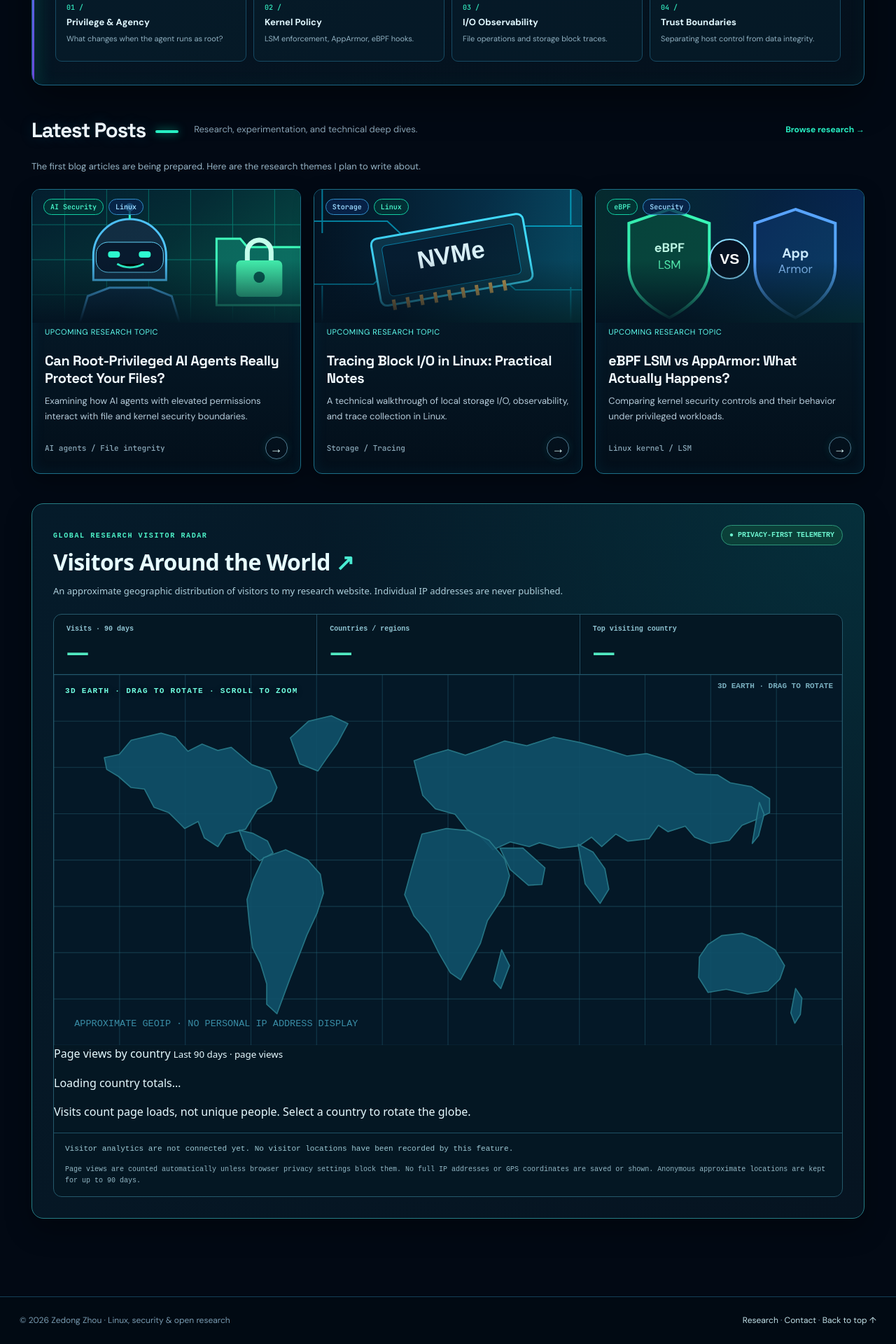
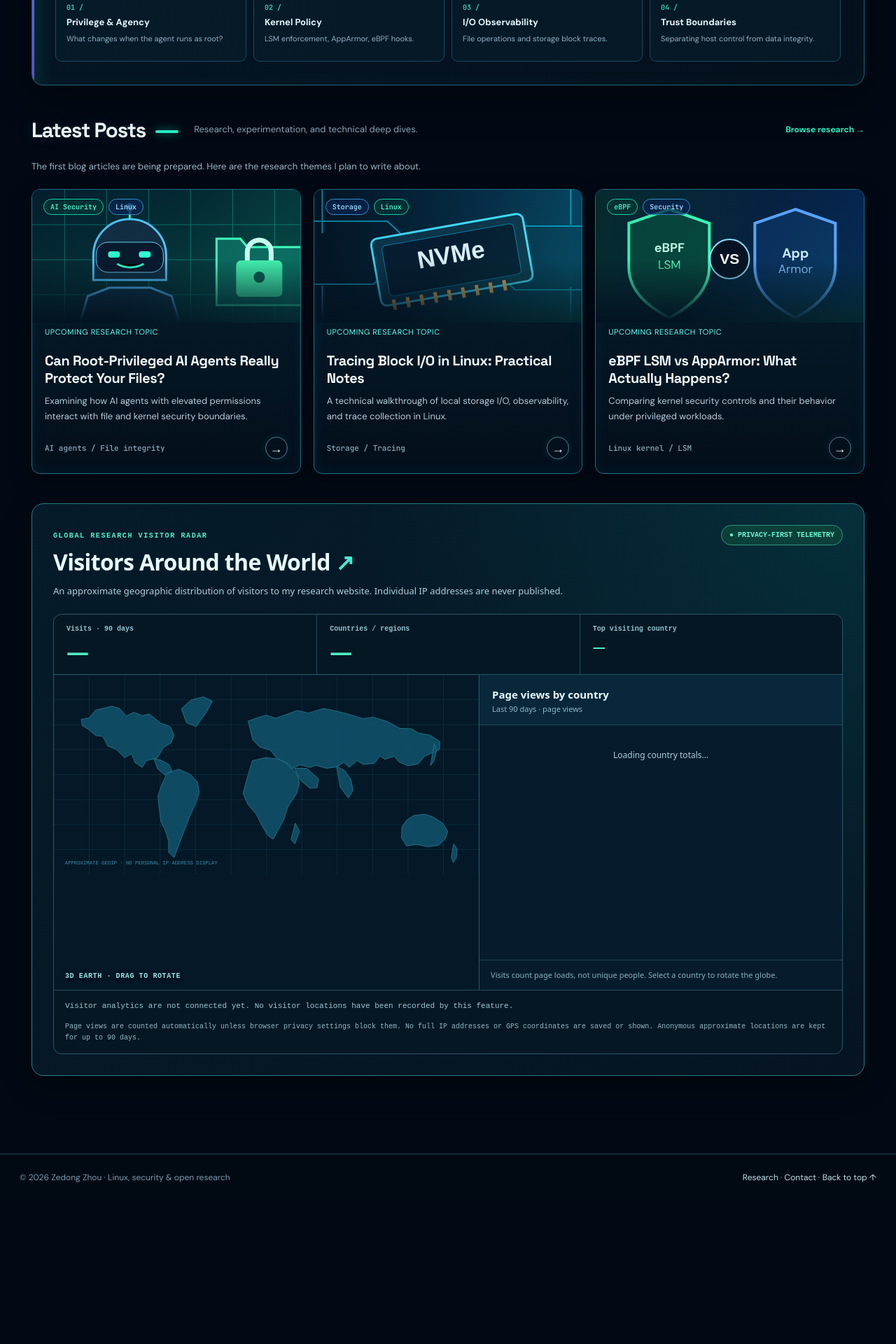
Before and after one commit to 2350082187zhou-ux/2350082187zhou-ux.github.io, a Jekyll site: the page built from _pages/blog.md, in a window 1280 px wide. Shown: the part 2699-4619 px from the top of the page at 70% size. Built offline with Jekyll 4.4.1, drawn with Linux system fonts in a browser that asks for light colours; after the commit the page ends 4415 px from its top, so only the background shows below that.

Commit message:
Style country-by-country pageview panel for assets/css/visitor-geo.css

```diff
--- a/assets/css/visitor-geo.css
+++ b/assets/css/visitor-geo.css
@@ -60,3 +60,84 @@
 .home-visitor-activity .visitor-geo-map:before{content:"3D EARTH · DRAG TO ROTATE";position:absolute;top:12px;left:12px;color:#70ffe1;font:700 10px/1.5 ui-monospace,monospace;letter-spacing:.08em;z-index:3;pointer-events:none}
 .home-visitor-activity .geo-globe-unavailable{min-height:220px;display:flex;align-items:center;justify-content:center;padding:24px;text-align:center;background:#041827;color:#aee4f7}
 @media(max-width:600px){.home-visitor-activity .visitor-geo-map [data-geo-map]{height:240px}}
+
+/* Cybersecurity blog: globe at left, sortable country totals at right. */
+.cyber-site .visitor-geo-split{
+ display:grid;grid-template-columns:minmax(0,1.08fr) minmax(0,.92fr);
+ background:#041827;min-height:430px;
+}
+.cyber-site .visitor-geo-split .visitor-geo-map{
+ min-width:0;position:relative;overflow:hidden;border-right:1px solid #24566b;
+ background:#041827;
+}
+.cyber-site .visitor-geo-split .visitor-geo-map [data-geo-map]{
+ width:100%;height:450px;min-height:450px;
+}
+.cyber-site .visitor-geo-split .visitor-geo-map:before{
+ content:"";display:none!important;
+}
+.cyber-site .visitor-geo-split .visitor-geo-compass{
+ left:16px;bottom:14px;top:auto;right:auto;color:#9ae5e5;
+ letter-spacing:.06em;font-size:10px;text-shadow:0 2px 6px #001;
+}
+.cyber-site .visitor-geo-origins{
+ min-width:0;display:flex;flex-direction:column;background:#061c2d;color:#d5eff7;
+}
+.cyber-site .geo-origins-heading{
+ display:flex;flex-direction:column;gap:4px;padding:18px 18px 14px;
+ border-bottom:1px solid #214f62;background:#08273a;
+}
+.cyber-site .geo-origins-heading>span{
+ font:750 15px/1.35 system-ui,sans-serif;color:#e6faff;
+}
+.cyber-site .geo-origins-heading small{
+ color:#8db8c8;font:500 11px/1.35 system-ui,sans-serif;
+}
+.cyber-site .geo-origins-list{
+ padding:10px 13px;flex:1;max-height:346px;overflow-y:auto;
+ scrollbar-width:thin;scrollbar-color:#346c7b #061c2d;
+}
+.cyber-site .geo-origin-country-button{
+ display:block;width:100%;padding:11px 8px;border:0;border-bottom:1px solid #1a4050;
+ text-align:left;background:transparent;border-radius:5px;cursor:pointer;
+}
+.cyber-site .geo-origin-country-button:hover,
+.cyber-site .geo-origin-country-button:focus-visible{
+ background:#104356;outline:2px solid #20a4a3;outline-offset:-2px;
+}
+.cyber-site .geo-origin-country-line{
+ display:flex;justify-content:space-between;align-items:center;gap:12px;margin-bottom:9px;
+}
+.cyber-site .geo-origin-country-name{
+ min-width:0;color:#e1f7f9;font:700 12px/1.4 system-ui,sans-serif;
+}
+.cyber-site .geo-origin-country-count{
+ background:#0b4848;color:#65f1d1;border-radius:6px;padding:3px 7px;
+ white-space:nowrap;font:700 11px/1.4 ui-monospace,monospace;
+}
+.cyber-site .geo-origin-bar{
+ display:block;width:100%;height:5px;background:#153e4e;
+ border-radius:16px;overflow:hidden;
+}
+.cyber-site .geo-origin-bar>span{
+ display:block;height:100%;background:linear-gradient(90deg,#23a69b,#75e6cc);
+ border-radius:16px;
+}
+.cyber-site .geo-origins-note{
+ margin:0!important;padding:12px 16px!important;border-top:1px solid #1c4655;
+ color:#89b1bc!important;font:450 11px/1.6 system-ui,sans-serif!important;
+}
+.cyber-site .geo-origins-empty{
+ margin:0!important;padding:24px 8px!important;color:#abcdd8!important;
+ font:500 12px/1.5 system-ui,sans-serif!important;text-align:center;
+}
+.cyber-site [data-geo-stat="topcountry"]{
+ font-size:clamp(12px,1.7vw,18px)!important;line-height:1.35!important;
+ overflow-wrap:anywhere;
+}
+@media(max-width:740px){
+ .cyber-site .visitor-geo-split{grid-template-columns:1fr}
+ .cyber-site .visitor-geo-split .visitor-geo-map{border-right:0;border-bottom:1px solid #24566b}
+ .cyber-site .visitor-geo-split .visitor-geo-map [data-geo-map]{height:360px;min-height:360px}
+ .cyber-site .geo-origins-list{max-height:300px}
+}
```
